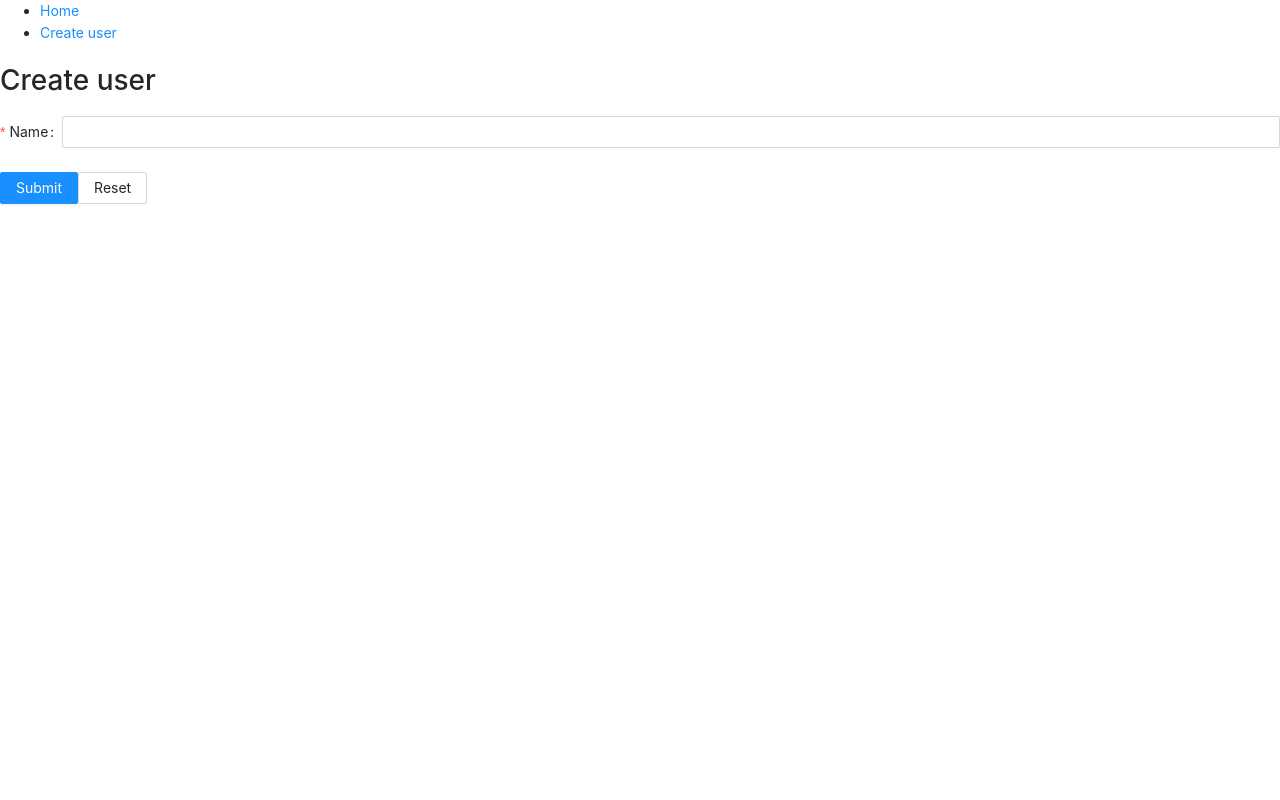
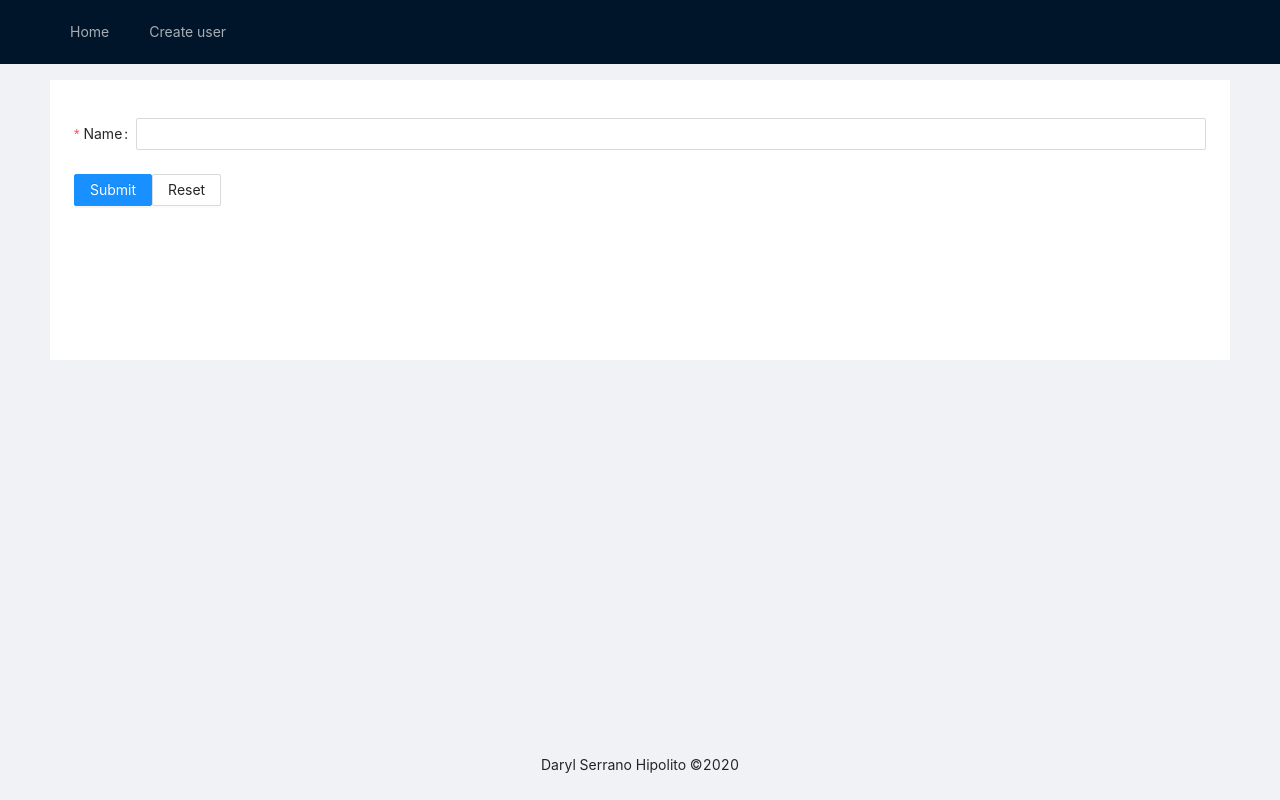
Before and after one commit to DarylSerrano/account-app, a React (Create React App) app in the folder client/: page /users/new in a window 1280 px wide. Built offline with nearby package versions, Linux system fonts and the light colour scheme.

Commit message:
Implement AppLayout

```diff
--- a/client/src/Routes.tsx
+++ b/client/src/Routes.tsx
@@ -3,12 +3,10 @@ import { BrowserRouter, Switch, Route } from "react-router-dom";
 import RootPage from "./page/Root";
 import UserPage from "./page/User";
 import UserCreatePage from "./page/UserCreatePage";
-import NavBar from "./components/NavBar";
 
 export default function Routes() {
   return (
     <BrowserRouter>
-      <NavBar />
       <Switch>
         <Route path="/users/new" component={UserCreatePage}></Route>
         <Route path="/users/:id" component={UserPage}></Route>
--- /dev/null
+++ b/client/src/components/AppLayout/appLayout.css
@@ -0,0 +1,6 @@
+.site-layout-content {
+  background: #fff;
+  padding: 24px;
+  min-height: 280px;
+  overflow: initial;
+}
--- /dev/null
+++ b/client/src/components/AppLayout/index.tsx
@@ -0,0 +1,35 @@
+import React, { ReactNode } from "react";
+import { Link } from "react-router-dom";
+import { Layout, Menu } from "antd";
+
+import "./appLayout.css";
+
+const { Header, Content, Footer } = Layout;
+
+type AppLayoutProps = {
+  title: string;
+  children: ReactNode;
+};
+
+export default function AppLayout({ children, title }: AppLayoutProps) {
+  return (
+    <Layout style={{ minHeight: "100vh" }}>
+      <Header>
+        <Menu theme="dark" mode="horizontal">
+          <Menu.Item key="1">
+            <Link to="/">Home</Link>
+          </Menu.Item>
+          <Menu.Item key="2">
+            <Link to="/users/new">Create user</Link>
+          </Menu.Item>
+        </Menu>
+      </Header>
+      <Content style={{ padding: "0 50px", margin: "16px 0" }}>
+        <div className="site-layout-content">{children}</div>
+      </Content>
+      <Footer style={{ textAlign: "center" }}>
+        Daryl Serrano Hipolito ©{new Date().getFullYear()}
+      </Footer>
+    </Layout>
+  );
+}
--- a/client/src/components/NavBar.tsx
+++ /dev/null
@@ -1,17 +0,0 @@
-import React from "react";
-import { Link } from "react-router-dom";
-
-export default function NavBar() {
-  return (
-    <nav>
-      <ul>
-        <li>
-          <Link to="/">Home</Link>
-        </li>
-        <li>
-          <Link to="/users/new">Create user</Link>
-        </li>
-      </ul>
-    </nav>
-  );
-}
--- a/client/src/page/Root.tsx
+++ b/client/src/page/Root.tsx
@@ -3,6 +3,7 @@ import { List } from "antd";
 import { User, ResponseOk } from "../interfaces/api";
 import fetcher from "../service/fetcher";
 import { Link } from "react-router-dom";
+import AppLayout from "../components/AppLayout";
 
 export default function RootPage() {
   const [users, setusers] = useState<User[]>([]);
@@ -20,8 +21,7 @@ export default function RootPage() {
   }, []);
 
   return (
-    <div>
-      <h1>Root page</h1>
+    <AppLayout title="Users connection">
       <List
         itemLayout="horizontal"
         dataSource={users}
@@ -34,6 +34,6 @@ export default function RootPage() {
           </List.Item>
         )}
       />
-    </div>
+    </AppLayout>
   );
 }
--- a/client/src/page/User.tsx
+++ b/client/src/page/User.tsx
@@ -2,6 +2,7 @@ import React, { useState, useEffect } from "react";
 import { useParams } from "react-router";
 import { User, ResponseOk } from "../interfaces/api";
 import fetcher from "../service/fetcher";
+import AppLayout from "../components/AppLayout";
 
 type UserPageParams = { id: string };
 
@@ -26,8 +27,7 @@ export default function UserPage() {
   }, []);
 
   return (
-    <div>
-      <h1>User page</h1>
+    <AppLayout title="User information">
       <p>{errorMsg}</p>
       <div>
         {user ? (
@@ -38,6 +38,6 @@ export default function UserPage() {
           </div>
         ) : null}
       </div>
-    </div>
+    </AppLayout>
   );
 }
--- a/client/src/page/UserCreatePage.tsx
+++ b/client/src/page/UserCreatePage.tsx
@@ -3,6 +3,7 @@ import UserForm, { FormValues } from "../components/UserForm";
 import fetcher from "../service/fetcher";
 import { ResponseOk } from "../interfaces/api";
 import { useHistory } from "react-router";
+import AppLayout from "../components/AppLayout";
 
 export default function UserCreatePage() {
   const [errMsg, setErrMsg] = useState("");
@@ -24,12 +25,11 @@ export default function UserCreatePage() {
   };
 
   return (
-    <div>
-      <h1>Create user</h1>
+    <AppLayout title="Create user">
       <p>{errMsg}</p>
       <div>
         <UserForm onSubmit={onSubmit} />
       </div>
-    </div>
+    </AppLayout>
   );
 }
```
Also changed, not shown: 1 other file (tests, documents, lock files or other folders).
